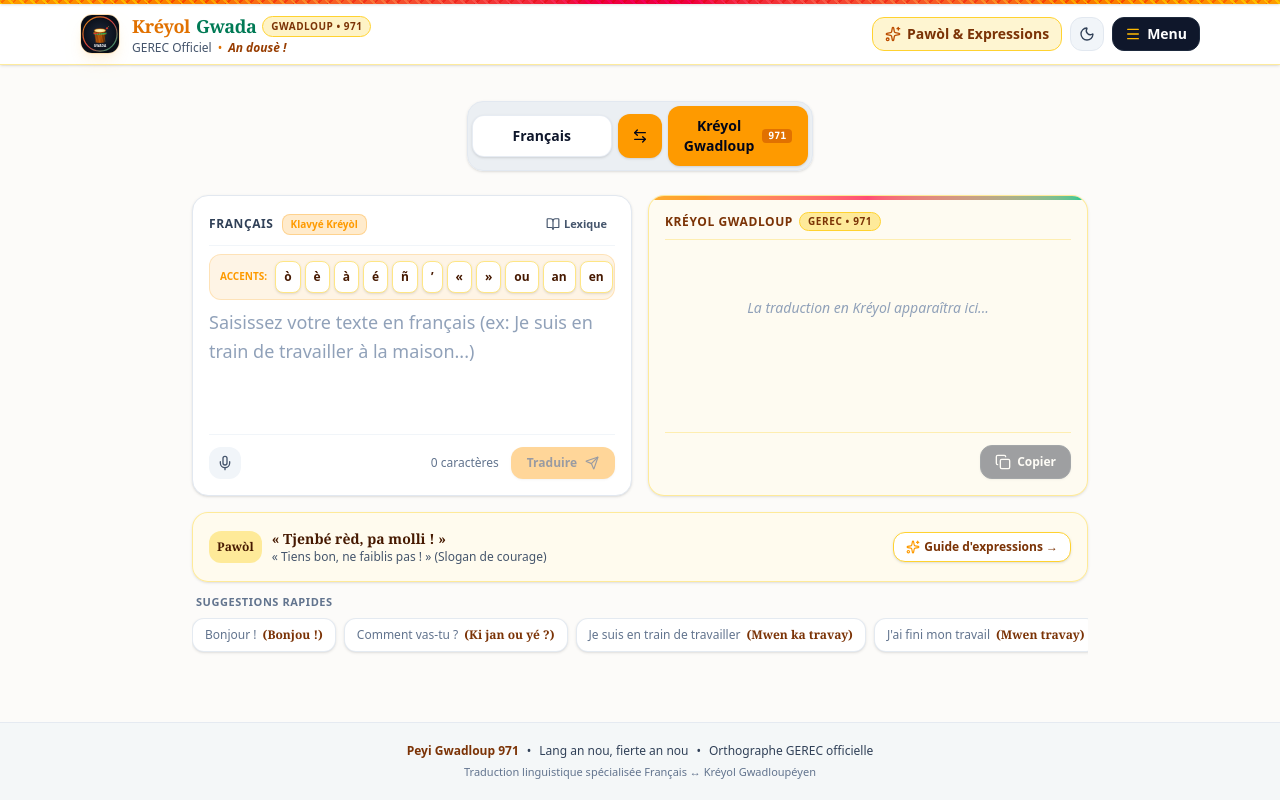
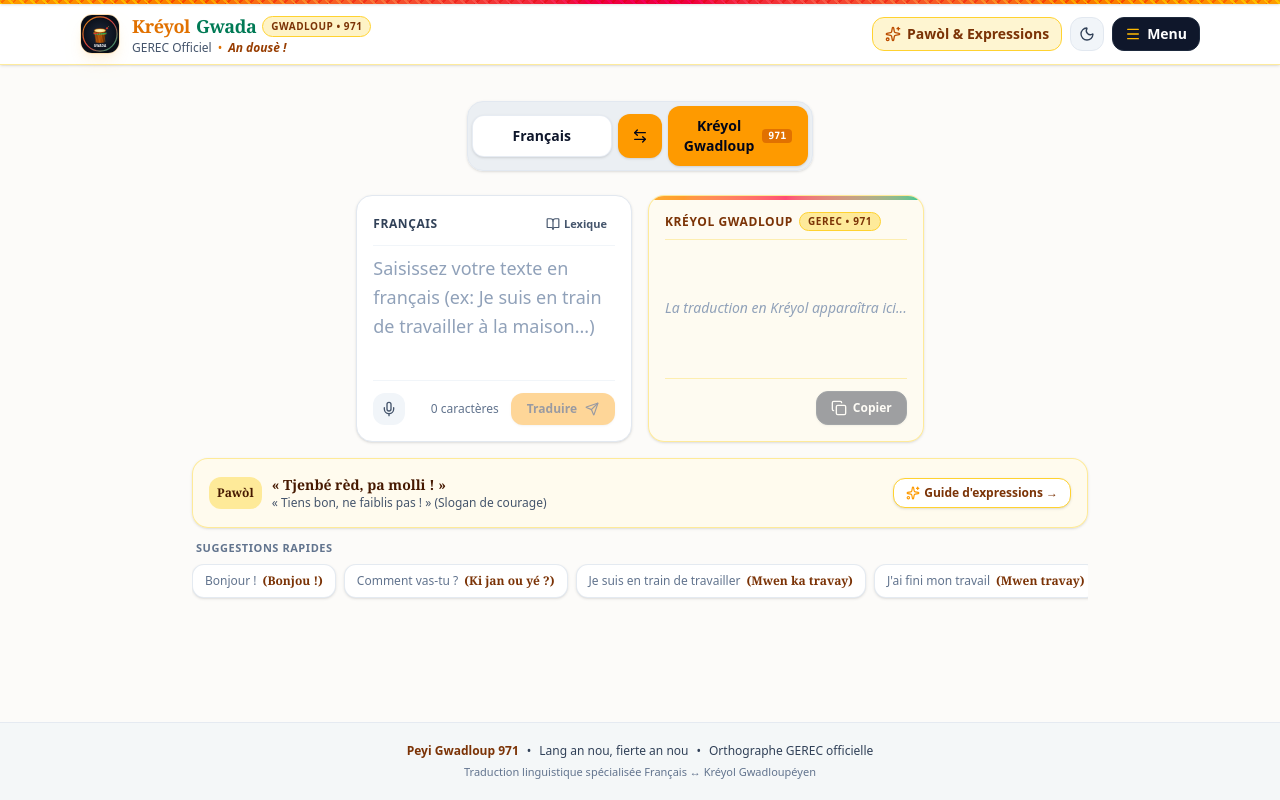
Before and after one commit to BabyBoss-web/Traducteur-Kr-yol---fran-ais, a React (Vite) app: page / in a window 1280 px wide. Built offline with nearby package versions, Linux system fonts and the light colour scheme.

Commit message:
feat: hide Creole keyboard for French translation
Restrict the Creole keyboard toggle button to only appear when the source language is set to Creole (gcr).

```diff
--- a/src/components/TranslationArea.tsx
+++ b/src/components/TranslationArea.tsx
@@ -237,6 +237,7 @@ export const TranslationArea: React.FC<TranslationAreaProps> = ({
                 }`}>
                   {sourceLang === "fr" ? "Français" : "Créole Guadeloupéen"}
                 </span>
+                {sourceLang === "gcr" && (
                   <button
                     type="button"
                     onClick={() => setShowKeyboard(!showKeyboard)}
@@ -253,6 +254,7 @@ export const TranslationArea: React.FC<TranslationAreaProps> = ({
                   >
                     Klavyé Kréyòl
                   </button>
+                )}
               </div>
 
               <div className="flex items-center gap-1.5">
@@ -289,8 +291,8 @@ export const TranslationArea: React.FC<TranslationAreaProps> = ({
               </div>
             </div>
 
-            {/* Klavyé Kréyòl (Virtual Creole Accent Bar) */}
-            {showKeyboard && (
+            {/* Klavyé Kréyòl (Virtual Creole Accent Bar) - Only displayed when entering Creole */}
+            {sourceLang === "gcr" && showKeyboard && (
               <div
                 role="group"
                 aria-label="Clavier d'accents créoles"
```
Lines whose indentation alone changed are shown as unchanged.
